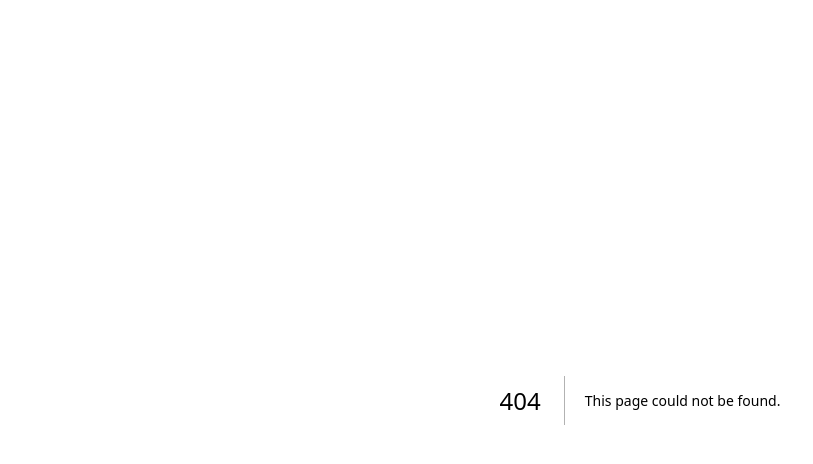
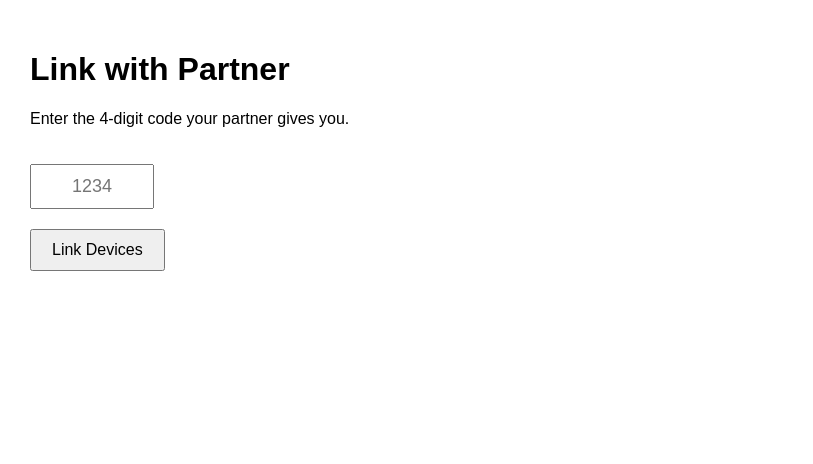
Before and after one commit to jasonsever79/SongPing, a Next.js app: page /link in a window 1280 px wide. Before the commit this address had no page. Shown: the top 464 px of the page, without its empty margins (0-813 px from the left). Built offline with nearby package versions, Linux system fonts and the light colour scheme.

Commit message:
Create page.tsx

```diff
--- /dev/null
+++ b/app/link/page.tsx
@@ -0,0 +1,65 @@
+export default function LinkPage() {
+
+  return (
+
+    <div style={{ padding: 30 }}>
+
+      <h1>Link with Partner</h1>
+
+      <p>Enter the 4-digit code your partner gives you.</p>
+
+
+
+      <input
+
+        placeholder="1234"
+
+        maxLength={4}
+
+        style={{
+
+          marginTop: 20,
+
+          padding: "10px",
+
+          fontSize: "18px",
+
+          width: "100px",
+
+          textAlign: "center"
+
+        }}
+
+      />
+
+
+
+      <div style={{ marginTop: 20 }}>
+
+        <button
+
+          style={{
+
+            padding: "10px 20px",
+
+            fontSize: "16px",
+
+            cursor: "pointer"
+
+          }}
+
+          onClick={() => alert("Code submission will be added soon!")}
+
+        >
+
+          Link Devices
+
+        </button>
+
+      </div>
+
+    </div>
+
+  );
+
+}
```
